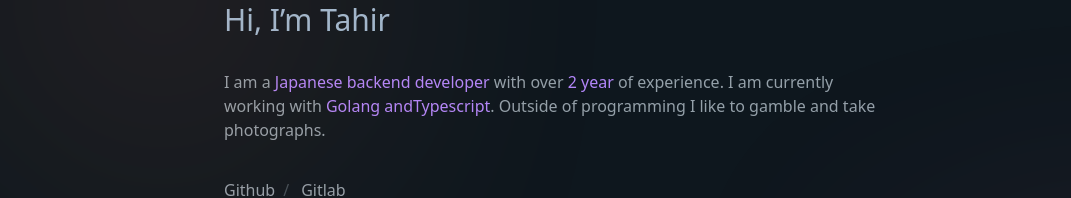
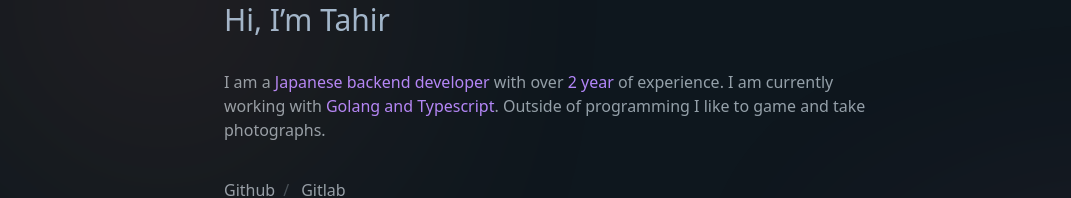
Before and after one commit to unclekhalifa/portfolio, a Vue app: page / in a window 1280 px wide. Shown: the part 170-368 px from the top of the page, without its empty margins (8-1079 px from the left). Built offline with nearby package versions, Linux system fonts and the light colour scheme.

Commit message:
Family friendly

```diff
--- a/src/pages/Home.vue
+++ b/src/pages/Home.vue
@@ -17,8 +17,8 @@ const years = computed(() => {
         <h2 class="w-auto md:max-w-[80%] leading-6 text-neutral-content">I am a <strong
             class="font-normal text-accent">Japanese backend developer</strong> with over
           <strong class="font-normal text-accent">{{ years }} year</strong> of experience. I am currently working
-          with<strong class="font-normal text-accent"> Golang andTypescript</strong>.
-          Outside of programming I like to gamble and take photographs.
+          with<strong class="font-normal text-accent"> Golang and Typescript</strong>.
+          Outside of programming I like to game and take photographs.
         </h2>
         <div class="custom-breadcrumbs text-neutral-content">
           <ul>
```
